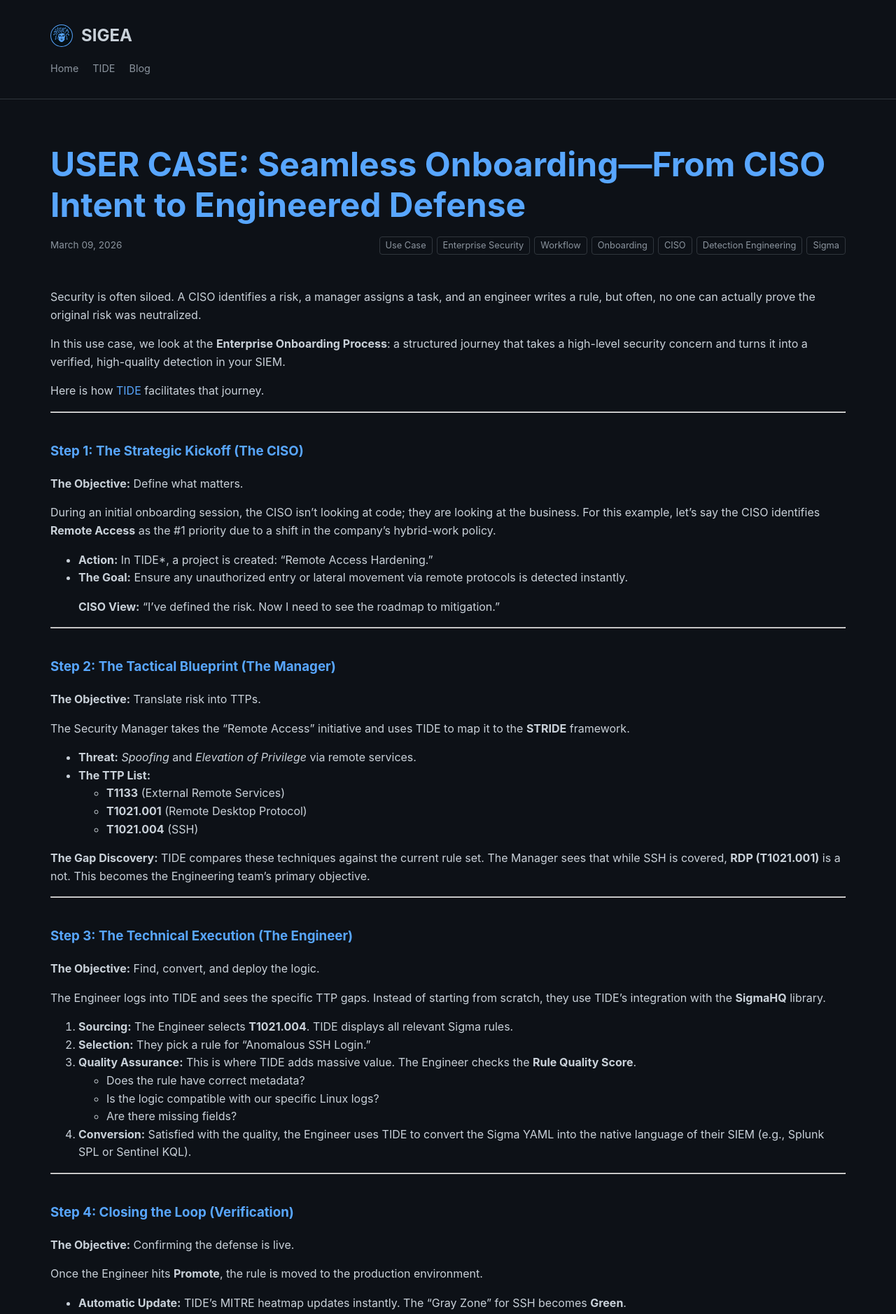
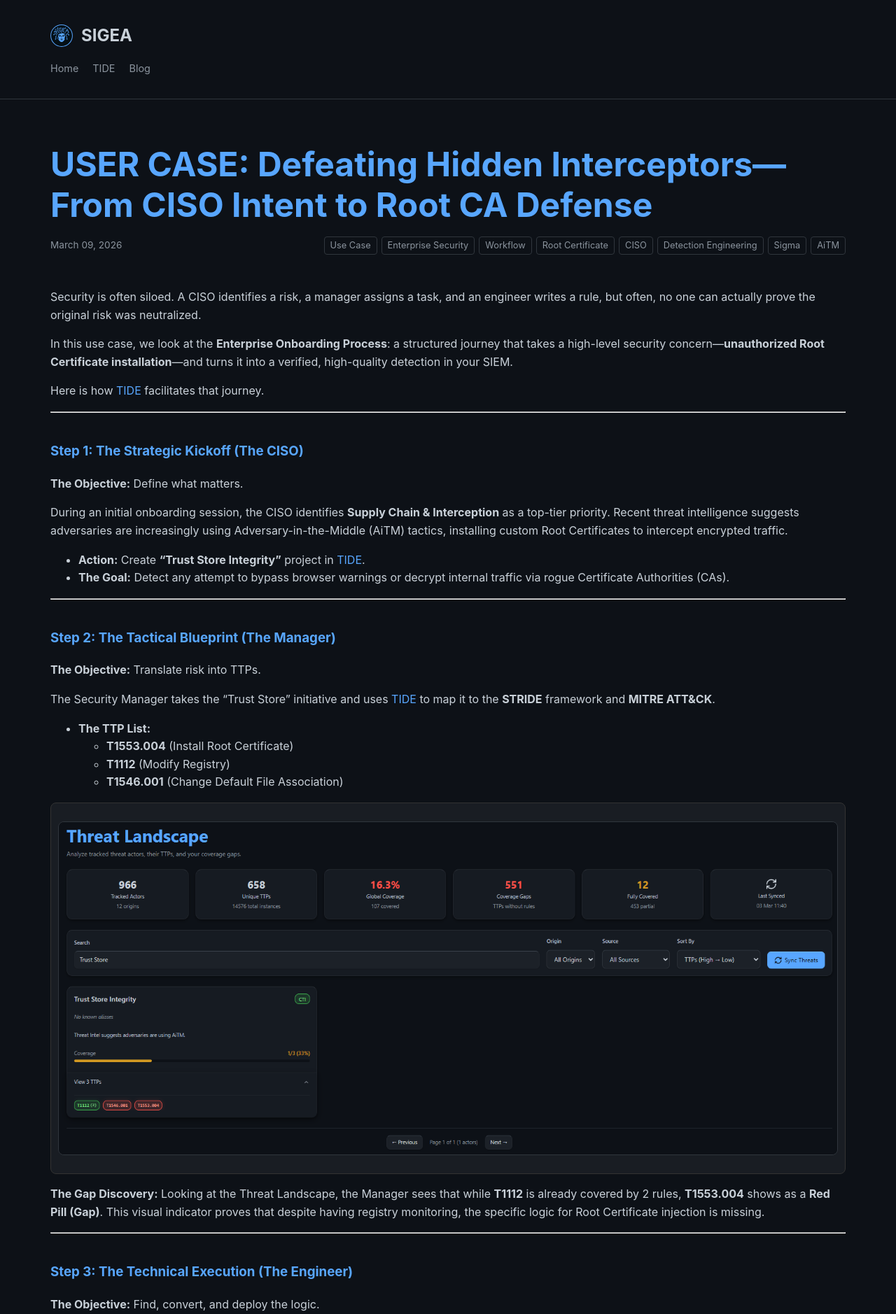
Before and after one commit to sigeauk/sigeauk.github.io, a Jekyll site: the page built from _posts/2026-03-09-USER-CASE-Onboarding.md, in a window 1280 px wide. Shown: the top 1878 px of the page at 70% size. Built offline with Jekyll 4.4.1, drawn with Linux system fonts in a browser that asks for light colours; some of the changed text lies outside the part shown.

Commit message:
update blog

```diff
--- a/_layouts/post.html
+++ b/_layouts/post.html
@@ -77,4 +77,24 @@
     display: block;
     margin: 1rem 0;
   }
+
+  /* Style Blockquotes (the '>' in Markdown) */
+  .markdown-body blockquote {
+    padding: 1rem 1.5rem;
+    margin: 2rem 0;
+    color: var(--text-dim);
+    background-color: var(--card-bg);
+    border-left: 1px solid var(--primary-accent);
+    border-top: 1px solid var(--border-color);
+    border-right: 1px solid var(--border-color);
+    border-bottom: 1px solid var(--border-color);
+    border-radius: 0 8px 8px 0;
+  }
+
+  /* Ensure paragraphs inside the blockquote don't have extra margins */
+  .markdown-body blockquote p {
+    margin: 0;
+    font-style: italic;
+  }
+
 </style>
--- a/_posts/2026-03-09-USER-CASE-Onboarding.md
+++ b/_posts/2026-03-09-USER-CASE-Onboarding.md
@@ -1,15 +1,15 @@
 ---
 layout: post
-title:  "USER CASE: Seamless Onboarding—From CISO Intent to Engineered Defense"
+title:  "USER CASE: Defeating Hidden Interceptors—From CISO Intent to Root CA Defense"
 date:   2026-03-09
 author: Sigea Team
 categories: [Use Case, Enterprise Security, Workflow]
-tags: [Onboarding, CISO, Detection Engineering, Sigma]
+tags: [Root Certificate, CISO, Detection Engineering, Sigma, AiTM]
 ---
 
 Security is often siloed. A CISO identifies a risk, a manager assigns a task, and an engineer writes a rule, but often, no one can actually prove the original risk was neutralized.
 
-In this use case, we look at the **Enterprise Onboarding Process**: a structured journey that takes a high-level security concern and turns it into a verified, high-quality detection in your SIEM.
+In this use case, we look at the **Enterprise Onboarding Process**: a structured journey that takes a high-level security concern—**unauthorized Root Certificate installation**—and turns it into a verified, high-quality detection in your SIEM.
 
 Here is how <span class="text-accent">TIDE</span> facilitates that journey.
 
@@ -18,72 +18,91 @@
 ### Step 1: The Strategic Kickoff (The CISO)
 **The Objective:** Define what matters.
 
-During an initial onboarding session, the CISO isn't looking at code; they are looking at the business. For this example, let's say the CISO identifies **Remote Access** as the #1 priority due to a shift in the company's hybrid-work policy.
+During an initial onboarding session, the CISO identifies **Supply Chain & Interception** as a top-tier priority. Recent threat intelligence suggests adversaries are increasingly using Adversary-in-the-Middle (AiTM) tactics, installing custom Root Certificates to intercept encrypted traffic.
 
-* **Action:** In TIDE*, a project is created: "Remote Access Hardening."
-* **The Goal:** Ensure any unauthorized entry or lateral movement via remote protocols is detected instantly.
-
-> **CISO View:** "I’ve defined the risk. Now I need to see the roadmap to mitigation."
+* **Action:** Create **"Trust Store Integrity"** project in <span class="text-accent">TIDE</span>.
+* **The Goal:** Detect any attempt to bypass browser warnings or decrypt internal traffic via rogue Certificate Authorities (CAs).
 
 ---
 
 ### Step 2: The Tactical Blueprint (The Manager)
 **The Objective:** Translate risk into TTPs.
 
-The Security Manager takes the "Remote Access" initiative and uses TIDE to map it to the **STRIDE** framework.
-* **Threat:** *Spoofing* and *Elevation of Privilege* via remote services.
+The Security Manager takes the "Trust Store" initiative and uses <span class="text-accent">TIDE</span> to map it to the **STRIDE** framework and **MITRE ATT&CK**.
+
 * **The TTP List:**
-    * **T1133** (External Remote Services)
-    * **T1021.001** (Remote Desktop Protocol)
-    * **T1021.004** (SSH)
+    * **T1553.004** (Install Root Certificate)
+    * **T1112** (Modify Registry)
+    * **T1546.001** (Change Default File Association)
 
-**The Gap Discovery:** TIDE compares these techniques against the current rule set. The Manager sees that while SSH is covered, **RDP (T1021.001)** is a not. This becomes the Engineering team's primary objective.
+<div class="gallery-item">
+    <img src="{{ site.baseurl }}/images/usecase/uc1.png" alt="No coverage">
+</div>
+
+**The Gap Discovery:** Looking at the Threat Landscape, the Manager sees that while **T1112** is already covered by 2 rules, **T1553.004** shows as a **Red Pill (Gap)**. This visual indicator proves that despite having registry monitoring, the specific logic for Root Certificate injection is missing.
 
 ---
 
 ### Step 3: The Technical Execution (The Engineer)
 **The Objective:** Find, convert, and deploy the logic.
 
-The Engineer logs into TIDE and sees the specific TTP gaps. Instead of starting from scratch, they use TIDE’s integration with the **SigmaHQ** library.
+The Engineer clicks the **Red Pill** for **T1553.004**. A pop-out menu appears, confirming "No Rules Found" for this technique, but providing a direct action button to the **Sigma Converter**.
 
-1.  **Sourcing:** The Engineer selects **T1021.004**. TIDE displays all relevant Sigma rules.
-2.  **Selection:** They pick a rule for "Anomalous SSH Login."
-3.  **Quality Assurance:** This is where TIDE adds massive value. The Engineer checks the **Rule Quality Score**.
-    * Does the rule have correct metadata?
-    * Is the logic compatible with our specific Linux logs?
-    * Are there missing fields?
-4.  **Conversion:** Satisfied with the quality, the Engineer uses TIDE to convert the Sigma YAML into the native language of their SIEM (e.g., Splunk SPL or Sentinel KQL).
+<div class="gallery-item">
+    <img src="{{ site.baseurl }}/images/usecase/uc2.png" alt="No Rules">
+</div>
+
+1.  **Sourcing:** Clicking **Sigma** takes the Engineer to the <span class="text-accent">TIDE</span> Sigma page, already pre-filtered for the specific TTP. They find the rule targeting certificate update utilities (e.g., `certutil` or `update-ca-certificates`).
+2.  **Conversion:** The Engineer selects their SIEM target (e.g., Elastic) and hits **Convert**.
+
+<div class="gallery-item">
+    <img src="{{ site.baseurl }}/images/usecase/uc3.png" alt="Converter">
+</div>
+
+3.  **Staging:** Before going live, the rule appears in the **SIEM Staging Area**. This allows the Engineer to verify the logic against real-world telemetry without triggering false alerts in production.
+
+<div class="gallery-item">
+    <img src="{{ site.baseurl }}/images/usecase/uc4.png" alt="Staging">
+</div>
 
 ---
 
 ### Step 4: Closing the Loop (Verification)
 **The Objective:** Confirming the defense is live.
 
-Once the Engineer hits **Promote**, the rule is moved to the production environment.
+Once satisfied in Staging, the Engineer hits **Promote** within <span class="text-accent">TIDE</span> to move the rule into the active production environment.
 
-* **Automatic Update:** TIDE’s MITRE heatmap updates instantly. The "Gray Zone" for SSH becomes **Green**.
-* **Executive Proof:** The CISO logs back in. They don't need to read the KQL or the Sigma logic. They see the "Remote Access Hardening" project move to **100% Covered**.
+* **Automatic Update:** The Engineer returns to the Threat Landscape. The previously "Red" gap for **T1553.004** is now marked as **Covered**.
 
-> **The CISO Result:** "I asked for remote access protection. TIDE shows me exactly how, where, and when we achieved it."
+<div class="gallery-item">
+    <img src="{{ site.baseurl }}/images/usecase/uc5.png" alt="More Coverage">
+</div>
+
+* **Executive Proof:** The CISO logs back in. They see the "Trust Store Integrity" project move toward completion. The process then repeats for the remaining gap: **T1546.001**.
+
+> **The CISO Result:** "I asked for interception protection. <span class="text-accent">TIDE</span> shows me exactly how and when we achieved it, turning a blind spot into a hardened defense."
+
+---
+
+### Future-Proofing with OpenCTI
+Currently, to enrich these cases with the latest global threat intelligence, users can add a **container as an OpenCTI input**. This allows you to pull in specific "Root CA" threat actors and campaigns directly into your mapping workflow.
+
+> **Note:** While this is currently handled via external container integration, this capability will be **fully native within <span class="text-accent">TIDE</span> in a future release**, providing a seamless, single-pane-of-glass experience for threat-informed defense.
 
 ---
 
 ### The Onboarding "Must-Haves"
-If you’re using TIDE for the first time, we recommend onboarding these three "System Actor" profiles immediately to show instant value across all levels:
+If you’re using <span class="text-accent">TIDE</span> for the first time, we recommend onboarding these three "Integrity" profiles immediately:
 
 | Profile | Key TTP to Map | Target Log Source |
 | :--- | :--- | :--- |
+| **Trust Integrity** | T1553.004 (Root Certificate) | Sysmon / Linux Auditd |
 | **Identity Defense** | T1078 (Valid Accounts) | AD / Okta / Azure AD |
-| **Remote Perimeter** | T1133 (External Remote Services) | VPN / Firewall Logs |
-| **Endpoint Integrity** | T1070.001 (Clear Event Logs) | Sysmon / EDR |
+| **Endpoint Integrity** | T1070.001 (Clear Event Logs) | EDR / Sysmon |
 
 ---
 
 ### Summary: A Unified Language for Security
-By following this onboarding process, TIDE ensures that security isn't just a series of disconnected technical tasks. It becomes a verifiable business process where the Engineer’s hard work is directly visible as CISO-level risk reduction.
+By following this onboarding process, <span class="text-accent">TIDE</span> ensures that security isn't just a series of disconnected technical tasks. It becomes a verifiable business process where the Engineer’s hard work is directly visible as CISO-level risk reduction.
 
-**Is your team speaking the same language? Stop guessing and start onboarding with TIDE.**
-
-[Try TIDE Today] [View Documentation]
-
-\* Adding MITRE mapping is currently achived vai OpenCTI.
+**Is your team speaking the same language? Stop guessing and start onboarding with <span class="text-accent">TIDE</span>.**
```
Also changed, not shown: images/usecase/uc1.png (added), images/usecase/uc2.png (added), images/usecase/uc3.png (added), images/usecase/uc4.png (added), images/usecase/uc5.png (added).
